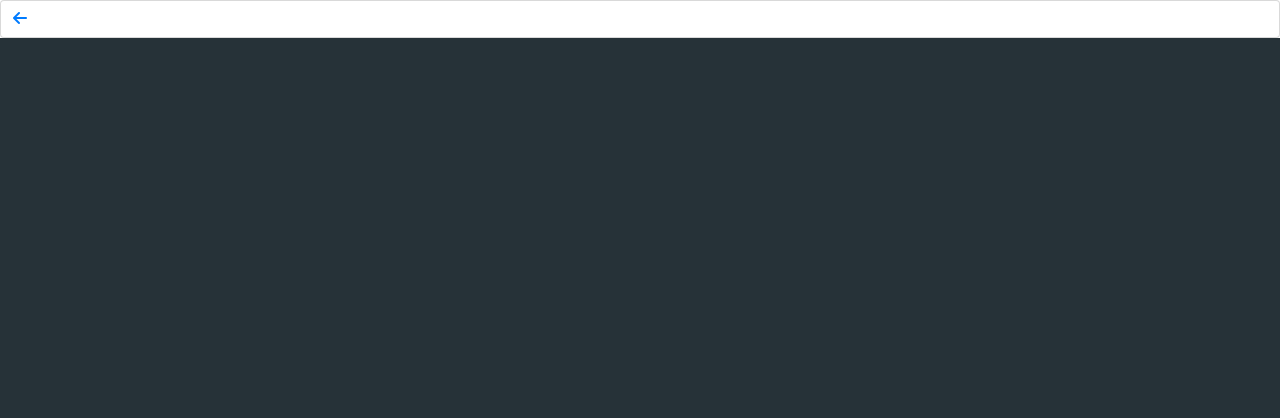
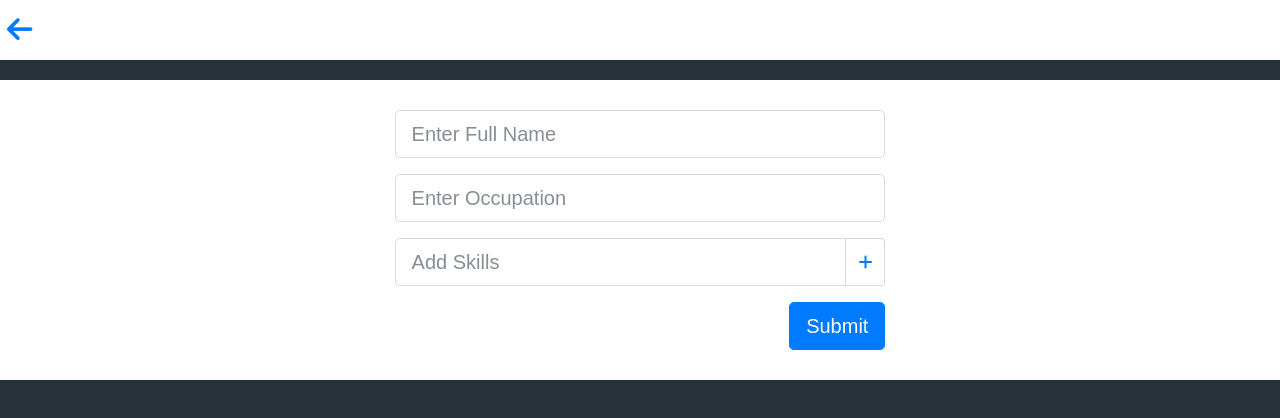
Before and after one commit to edgaromar90/react-project-mycontacts, a React (Create React App) app: page /create/contact in a window 1280 px wide. Shown: the top 418 px of the page. Built offline with nearby package versions, Linux system fonts and the light colour scheme.

Commit message:
create contact form - missing img

```diff
--- a/src/App.css
+++ b/src/App.css
@@ -40,4 +40,9 @@ body{
 }
 .create-contact-top{
     background-color: #fff;
+    margin-bottom: 20px;
 }
+.create-contact-form-wrapper{
+    background-color: #fff;
+    padding: 30px;
+}
--- a/src/components/CreateContact.js
+++ b/src/components/CreateContact.js
@@ -2,15 +2,45 @@ import React, { Component } from 'react';
 import { Link } from 'react-router-dom';
 
 class CreateContact extends Component {
+
+    validateFullName = (input) => {
+
+    }
+
+    validateOccupation = (input) => {
+
+    }
+
+    handleSubmit = (form) =>{
+
+    }
+
     render() {
         return(
             <div>
-                <div className="create-contact-top">
-                    <span className="input-group-addon">
+                <div className="row create-contact-top">
+                    <span className="input-group-addon" style={ {width:'69px', height:'60px', border:'none'} }>
                         <Link to="/">
-                            <i className="fa fa-arrow-left text-primary" aria-hidden="true"></i>
+                            <i className="fa fa-arrow-left text-primary" style={ {fontSize:'29px', paddingLeft: '10px'} } aria-hidden="true"></i>
                         </Link>
                     </span>
+                </div>
+                <div className="row create-contact-form-wrapper justify-content-center">
+                    <form className="col-11 col-lg-8 col-xl-5">
+                      <div className="form-group">
+                        <input type="text" className="form-control form-control-lg" placeholder="Enter Full Name" />
+                      </div>
+                      <div className="form-group">
+                        <input type="text" className="form-control form-control-lg" placeholder="Enter Occupation" />
+                      </div>
+                      <div className="form-group input-group">
+                        <input type="text" className="form-control form-control-lg" placeholder="Add Skills" aria-describedby="plusBtn" />
+                        <span className="input-group-addon">
+                            <i className="fa fa-plus text-primary" id="plusBtn" aria-hidden="true"></i>
+                        </span>
+                      </div>
+                      <button type="submit" className="btn btn-lg btn-primary float-right">Submit</button>
+                    </form>
                 </div>
             </div>
         );
```
